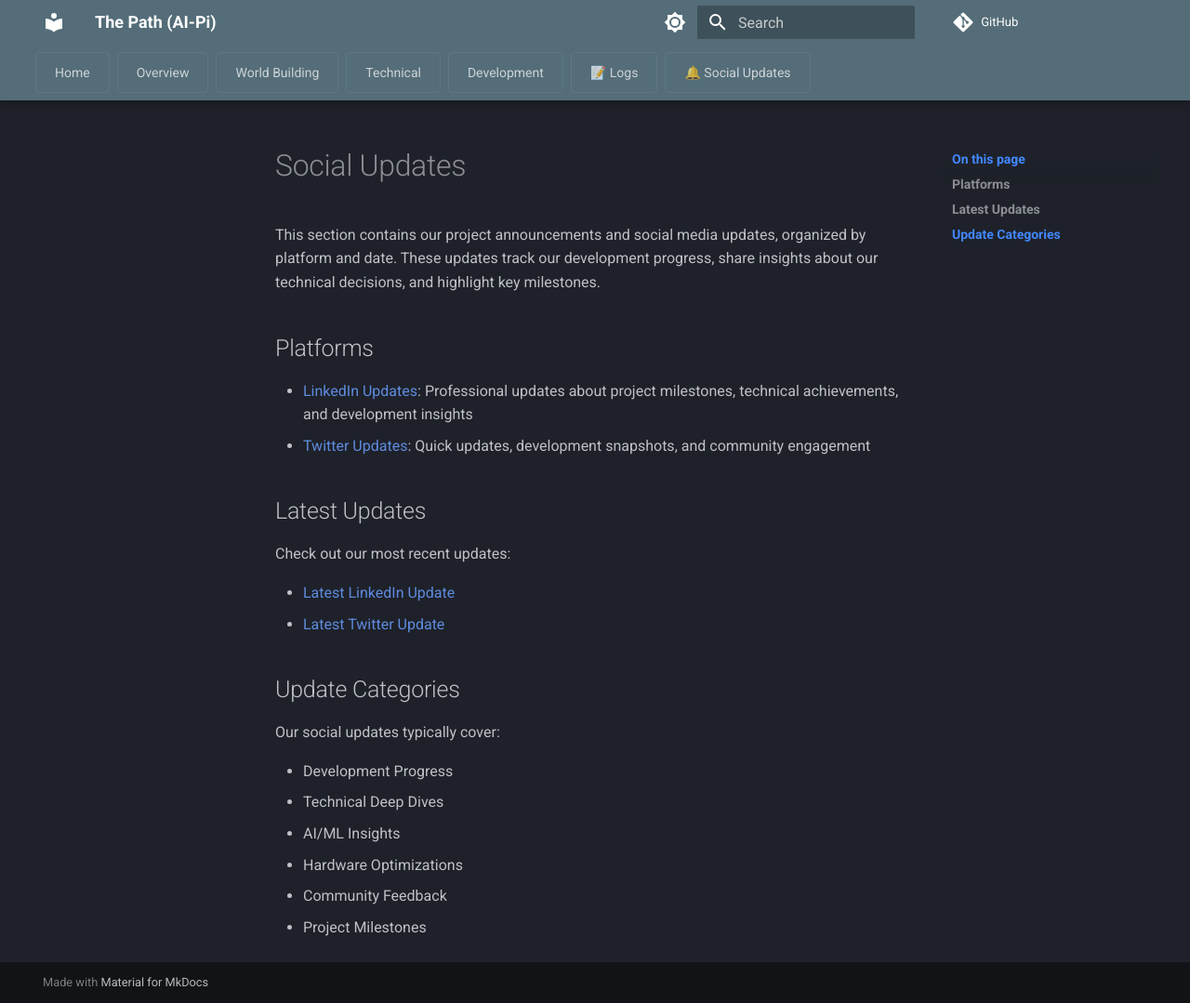
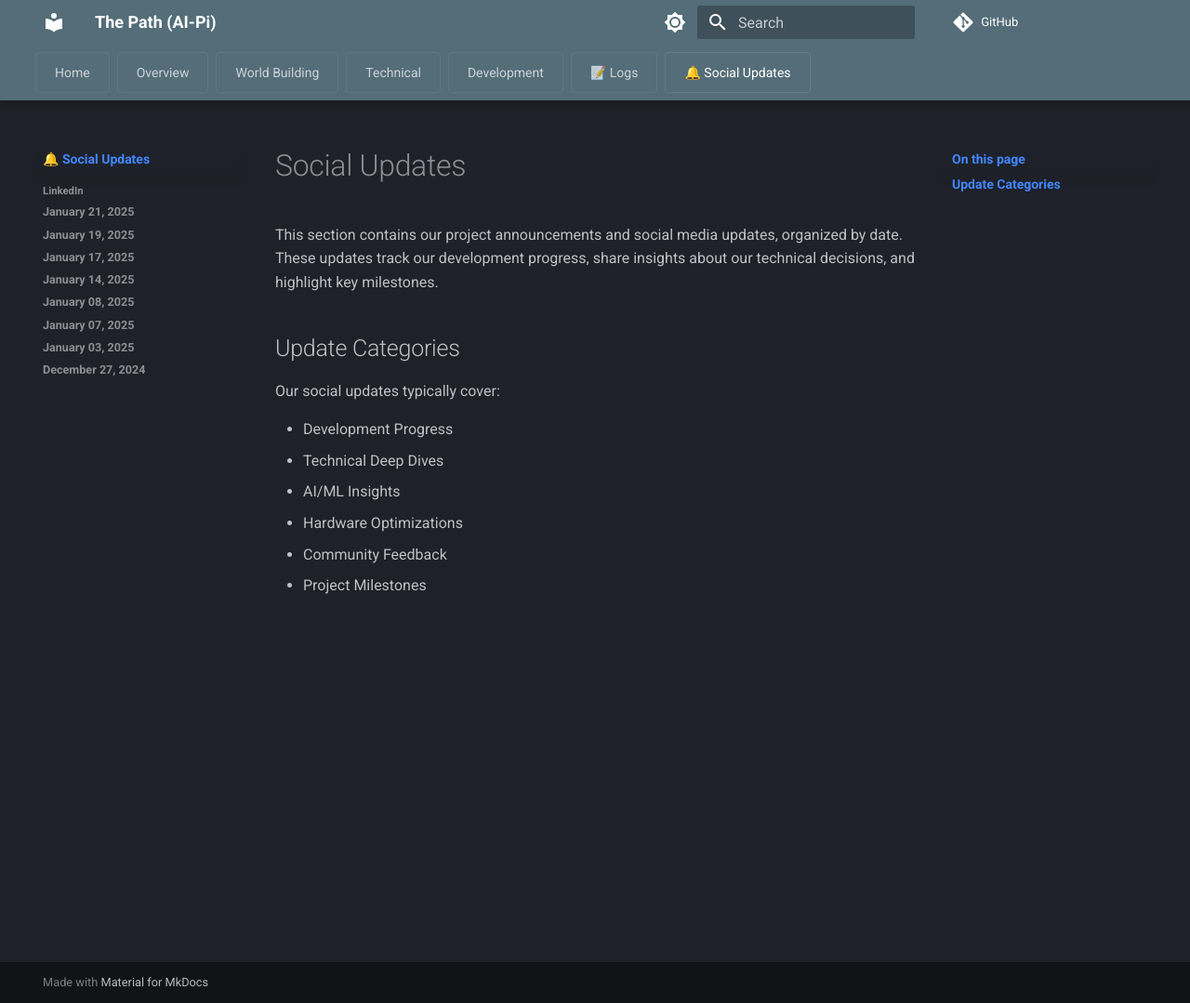
Before and after one commit to MaterDev/thepath-ai_pi, an MkDocs documentation site: the page built from docs/meta/social/index.md, in a window 1280 px wide and 1079 px high. Shown: the whole window at 93% size. Built offline with MkDocs 1.6.1 and Material for MkDocs 9.7.7, drawn with Linux system fonts in a browser that asks for light colours; comment, search, counter and statistics services are not loaded.

Commit message:
docs: Update social updates index and add to navigation

```diff
--- a/docs/meta/social/index.md
+++ b/docs/meta/social/index.md
@@ -5,19 +5,7 @@
 
 # Social Updates
 
-This section contains our project announcements and social media updates, organized by platform and date. These updates track our development progress, share insights about our technical decisions, and highlight key milestones.
-
-## Platforms
-
-- [LinkedIn Updates](linkedin/index.md): Professional updates about project milestones, technical achievements, and development insights
-- [Twitter Updates](twitter/index.md): Quick updates, development snapshots, and community engagement
-
-## Latest Updates
-
-Check out our most recent updates:
-
-- [Latest LinkedIn Update](linkedin/2025-01-21.md)
-- [Latest Twitter Update](twitter/2025-01-21.md)
+This section contains our project announcements and social media updates, organized by date. These updates track our development progress, share insights about our technical decisions, and highlight key milestones.
 
 ## Update Categories
 
--- a/mkdocs.yml
+++ b/mkdocs.yml
@@ -129,6 +129,7 @@
   - January 09, 2025: meta/logs/2025-01-09.md
   - January 08, 2025: meta/logs/2025-01-08.md
 - 🔔 Social Updates:
+  - Overview: meta/social/index.md
   - LinkedIn:
     - Overview: meta/social/linkedin/index.md
     - January 21, 2025: meta/social/linkedin/2025-01-21.md
```
